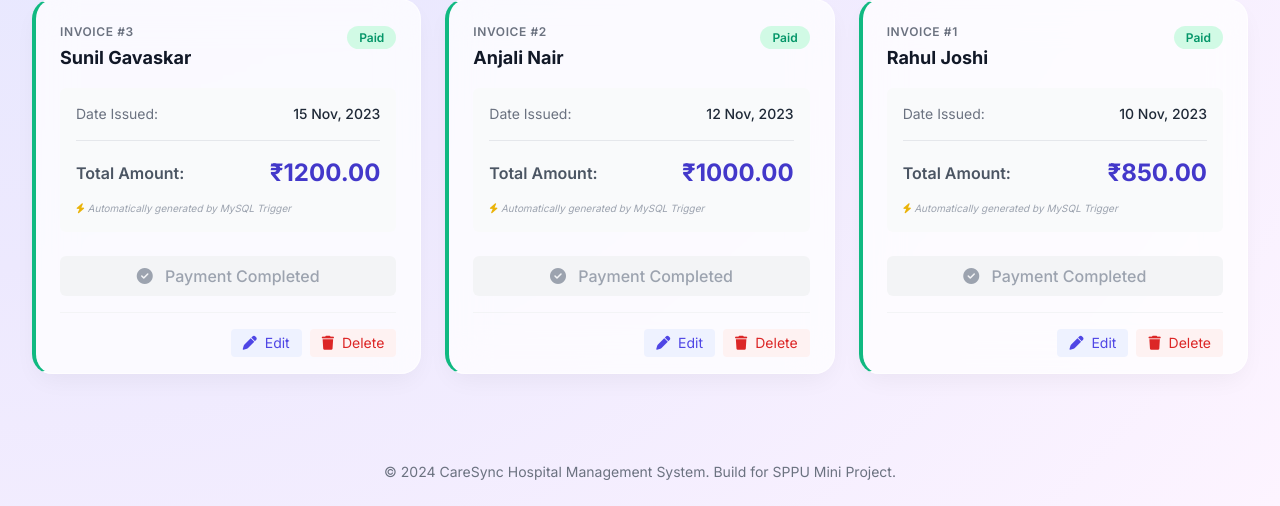
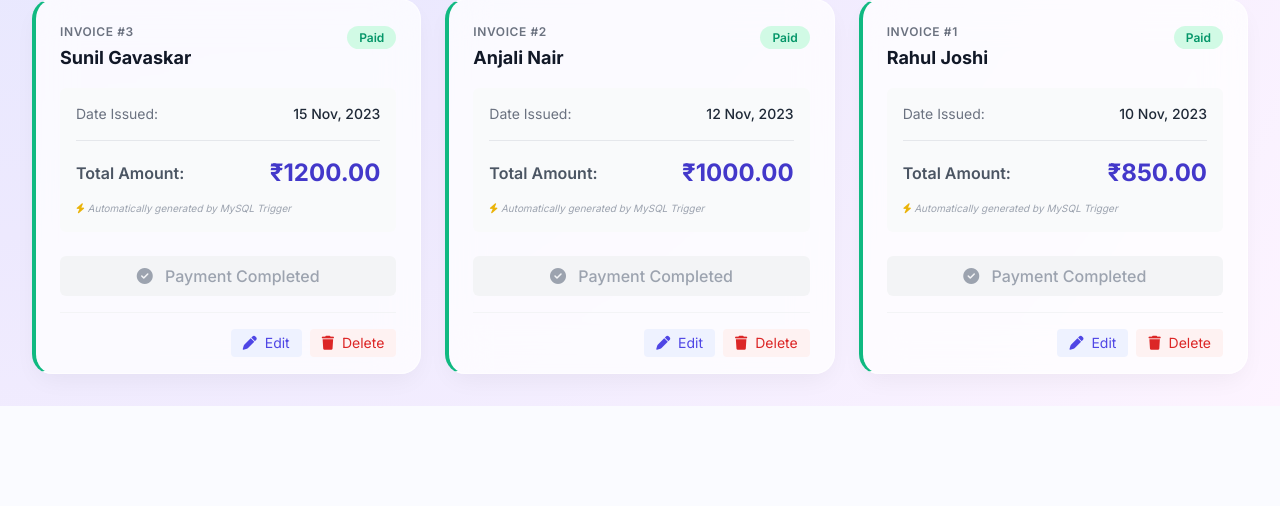
Before and after one commit to omkar-maindad/hospital-management, a Flask app: page /billing in a window 1280 px wide. Shown: the part 570-1076 px from the top of the page. After the commit the page ends 976 px from the top, so only its background shows below. Run offline with Flask 3, Linux system fonts and the light colour scheme; data comes from the database, SQL or seed files in the repository; some libraries are stand-ins or nearby versions.

Commit message:
Remove SPPU mini project footer text

```diff
--- a/templates/base.html
+++ b/templates/base.html
@@ -94,9 +94,7 @@
         {% block content %}{% endblock %}
     </main>
 
-    <footer class="text-center py-6 text-gray-500 text-sm mt-8">
-        &copy; 2024 CareSync Hospital Management System. Build for SPPU Mini Project.
-    </footer>
+
 
     <!-- Global Professional Confirmation Modal -->
     <div id="globalConfirmModal" class="hidden fixed inset-0 bg-gray-900 bg-opacity-60 backdrop-blur-sm overflow-y-auto h-full w-full z-50 flex justify-center items-center opacity-0 transition-opacity duration-300">
```
Also changed, not shown: 5 other files.
